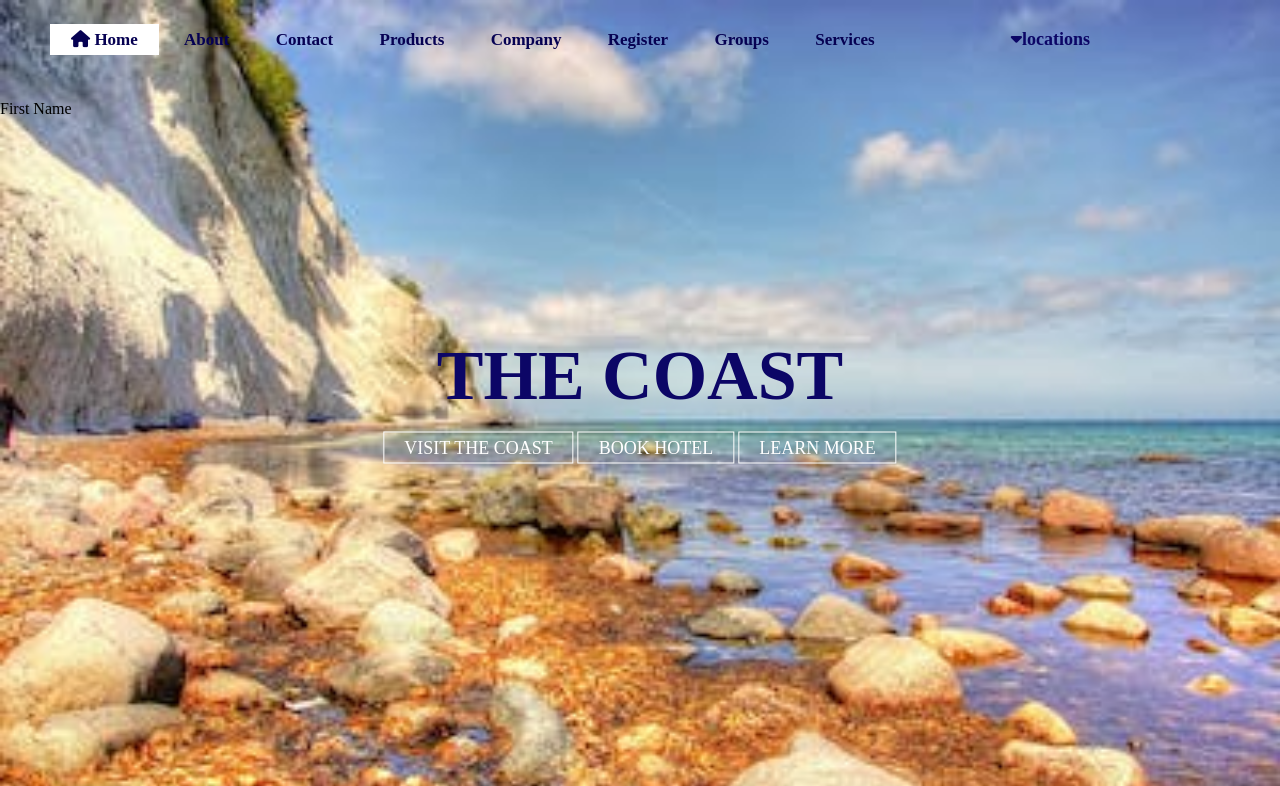
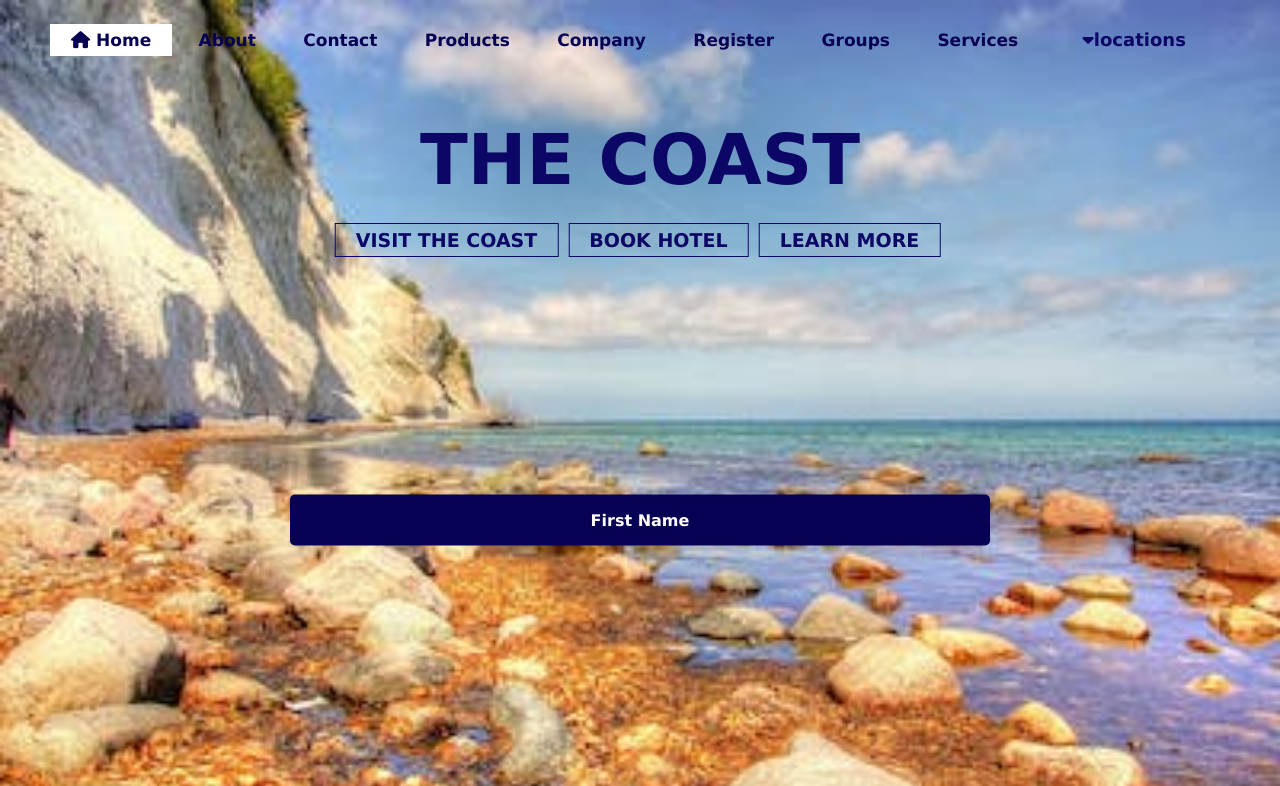
Before and after one commit to Allanoallashe/coast-web, a PHP site: page /connect.php in a window 1280 px wide. Shown: the top 786 px of the page. Run offline with PHP 8.4, Linux system fonts and the light colour scheme; some libraries are stand-ins or nearby versions.

Commit message:
created form

```diff
--- a/index.js
+++ b/index.js
@@ -8,10 +8,10 @@ const Browse = document.getElementById('browse');
 dropDown.addEventListener('click', () => {
 
   if (subMenu.style.opacity =='1') {
-        subMenu.style.opacity='0';
+    subMenu.style.opacity = '0';
   }
   else {
-    subMenu.style.opacity='1';
+    subMenu.style.opacity = '1';
   }
 
 })
--- a/style.css
+++ b/style.css
@@ -1,13 +1,14 @@
 *{
   margin: 0px;
   padding: 0px;
-  font-family: century;
+  font-family: 'Lucida Sans', 'Lucida Sans Regular', 'Lucida Grande', 'Lucida Sans Unicode', Geneva, Verdana, sans-serif;
   box-sizing: border-box;
 }
 body{
   background-image:url(images/pexels-photo-533975.jpeg);
   background-size: cover;
   background-repeat: no-repeat;
+  background-color: rgb(250, 124, 34);
 }
 header{
   height: 100px;
@@ -52,11 +53,12 @@ ul li.active a{
   align-items: center;
   justify-content: space-between;
   flex-wrap: wrap;
+  z-index: 10000;
 }
 
 .title{
   position: absolute;
-  top: 47%;
+  top: 20%;
   left: 50%;
   transform: translate(-50%, -50%);
 }
@@ -67,22 +69,25 @@ ul li.active a{
 
 .button{
   position: absolute;
-  top: 56%;
+  top: 30%;
   left: 50%;
   transform: translate(-50%, -50%);
+  white-space: nowrap;
 }
 
 .btn{
-  border: 1px solid #fff;
+  border: 1px solid #0c0666;
   padding: 5px 20px;
-  color: #fff;
+  color: #0c0666;
   text-decoration: none;
-  font-size: 18px;
+  font-size: 19px;
+  font-weight: bold;
+  margin-right: 5px;
 }
 .btn:hover{
   transition: 0.2s ease;
   background-color: #fff;
-  color: #000;
+  color: #0c0666;
 }
 .sub-menu{
   height: 240px;
@@ -97,6 +102,7 @@ ul li.active a{
   opacity: 0;
   width: 200px;
 }
+
 .sub-menu ul{
   display: flex;
   flex-direction: column;
@@ -124,6 +130,7 @@ ul li.active a{
   display: flex;
   align-items: center;
   justify-content: center;
+  white-space: nowrap;
 }
 #drop-down a{
   height: 32px;
@@ -152,6 +159,40 @@ ul li.active a{
 .home{
   display: none;
 }
+
+
+.register{
+  position: absolute;
+  top: 65%;
+  left: 50%;
+  width: 900px;
+  transform: translate(-50%,-50%);
+  display: flex;
+  flex-direction: column;
+  justify-content: center;
+  align-items: center;
+}
+.reg-container{
+  background-color: #080255;
+  display: flex;
+  flex-direction: column;
+  justify-content: center;
+  align-items: center;
+  width: 700px;
+  padding: 16px;
+  border-radius: 5px;
+  color: #fff;
+  font-family: Arial, Helvetica, sans-serif;
+  font-weight: bold;
+}
+
+
+
+
+
+
+
+
 
 
 
@@ -187,6 +228,7 @@ ul li.active a{
         height: 280px;
         width: 600px;
         margin-top: -500px;
+        z-index: 500;
       }
       .main .list-one li{
         text-align: center;
```
